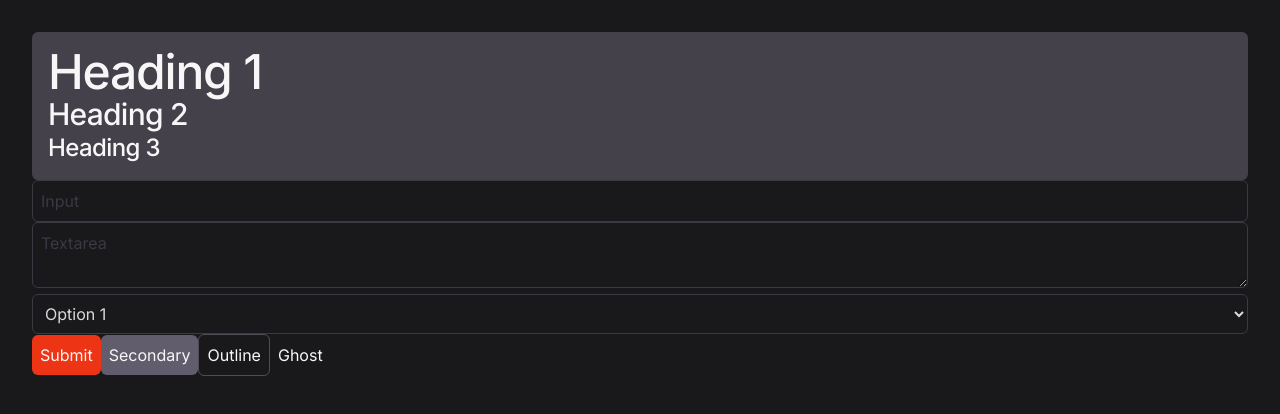
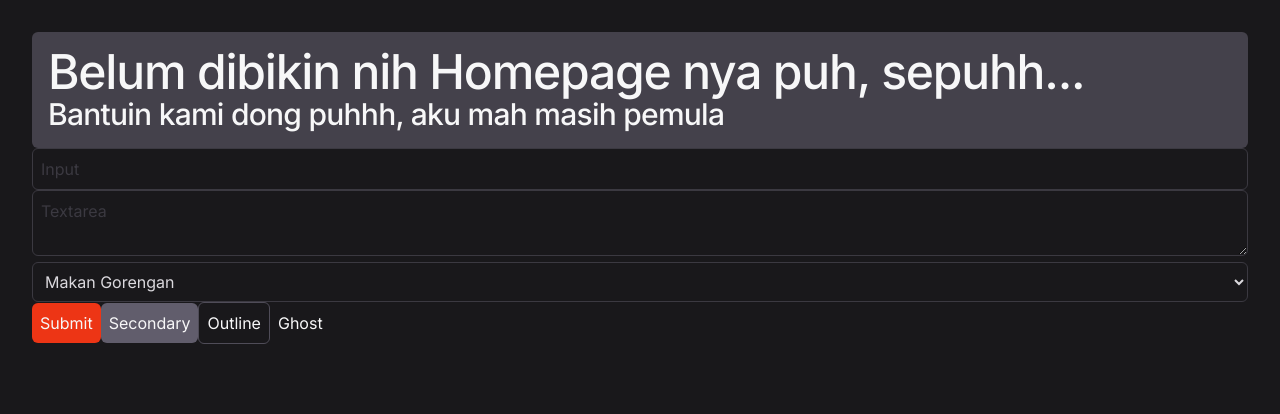
Before and after one commit to AmruTheSeeker/EatYes, a Next.js app: page / in a window 1280 px wide. Shown: the top 414 px of the page. Built offline with nearby package versions, Linux system fonts and the light colour scheme.

Commit message:
kasih tulisan di homepage

```diff
--- a/src/app/page.js
+++ b/src/app/page.js
@@ -2,16 +2,15 @@ export default function Page() {
   return (
     <div className="m-8">
       <div className="card">
-        <h1>Heading 1</h1>
-        <h2>Heading 2</h2>
-        <h3>Heading 3</h3>
+        <h1>Belum dibikin nih Homepage nya puh, sepuhh...</h1>
+        <h2>Bantuin kami dong puhhh, aku mah masih pemula</h2>
       </div>
 
       <input type="text" placeholder="Input" />
       <textarea placeholder="Textarea" />
       <select>
-        <option>Option 1</option>
-        <option>Option 2</option>
+        <option>Makan Gorengan</option>
+        <option>Makan Bubur Ayam</option>
       </select>
       <button>Submit</button>
       <button className="btnSecondary">Secondary</button>
```
